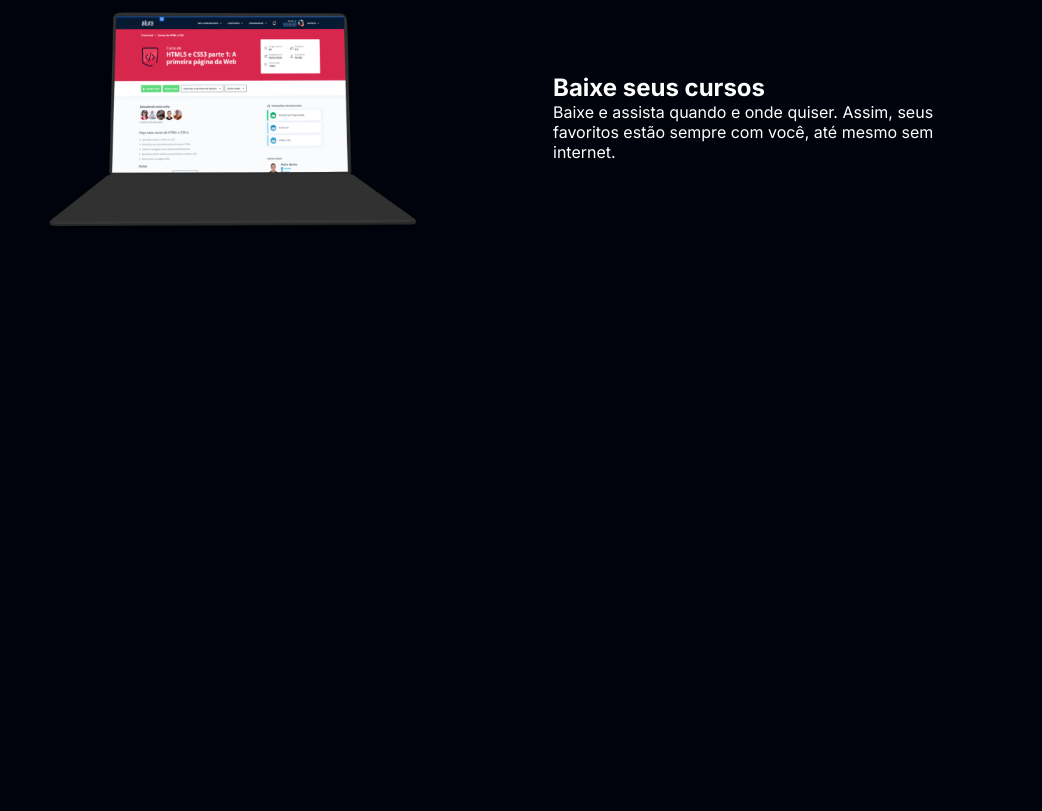
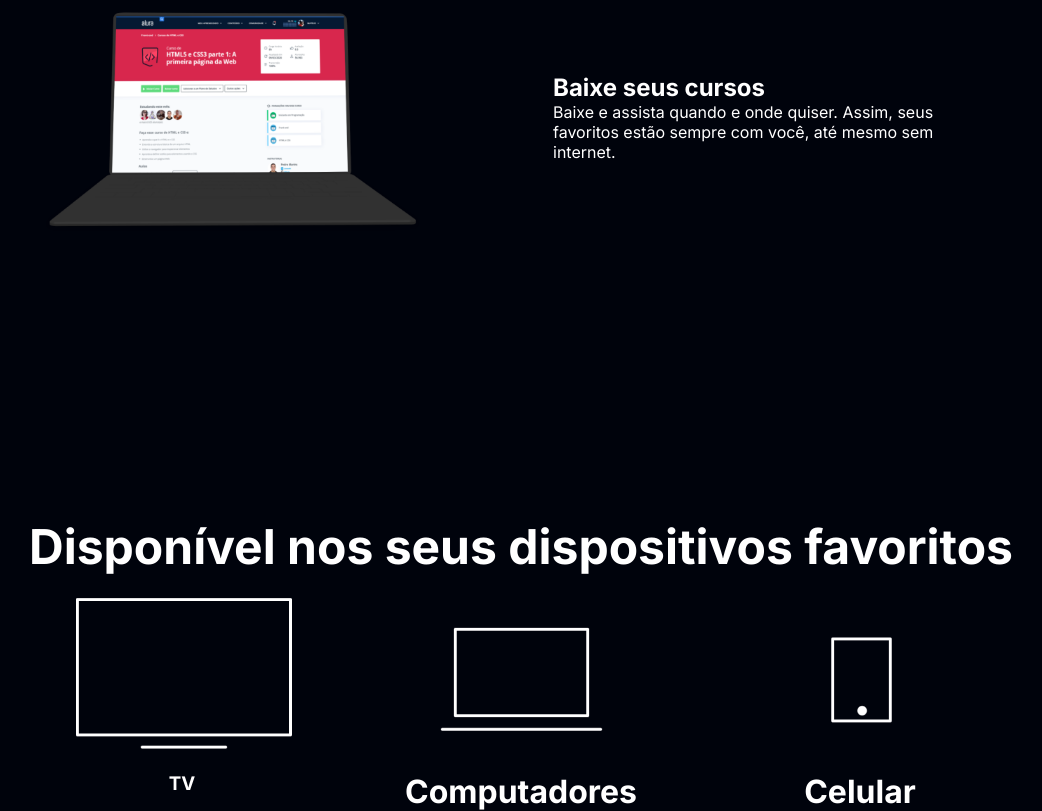
Before and after one commit to GuilhermeSSantos2004/PaginaCompra, a plain HTML site: page index.html in a window 1280 px wide. Shown: the part 2683-3494 px from the top of the page, without its empty margins (119-1161 px from the left). Before the commit the page ends 3200 px from the top, so only its background shows below. Drawn offline with Linux system fonts and the light colour scheme.

Commit message:
Ultima section finalizada

```diff
--- a/index.html
+++ b/index.html
@@ -43,5 +43,23 @@
             <p>Baixe e assista quando e onde quiser. Assim, seus favoritos estão sempre com você, até mesmo sem internet.</p>
         </div>
     </section>
+
+    <section class="dispositivos">
+        <h2 class="dispositivos__titulo">Disponível nos seus dispositivos favoritos</h2>
+            <ul class="dispositivos__lista">
+                <li>
+                    <img src="img/tv.png" alt="ícone de televisao">
+                    <h3 class="lista__lista">TV</h3>
+                </li>
+                <li>
+                    <img src="img/computador.png" alt="Icone de computador">
+                    <h3 class="lista__item">Computadores</h3>
+                </li>
+                <li>
+                    <img src="img/celular.png" alt="ícone do celular">
+                    <h3 class="lista__item">Celular</h3>
+                </li>
+            </ul>
+    </section>
 </body>
 </html>
--- a/style.css
+++ b/style.css
@@ -100,3 +100,23 @@ body {
 .container__descricao {
     padding: 2em;
 }
+
+.dispositivos__lista {
+    display: flex;
+    justify-content: center;
+    list-style-type: none;
+    margin: 5 em 0;
+}
+
+.dispositivos {
+    text-align: center;
+}
+
+.dispositivos__titulo {
+    font-size: 48px;
+}
+
+.lista__item {
+    font-size: 32px;
+    color: var(--branco-principal)
+}
```
Also changed, not shown: img/celular.png (added), img/computador.png (added), img/tv.png (added).
